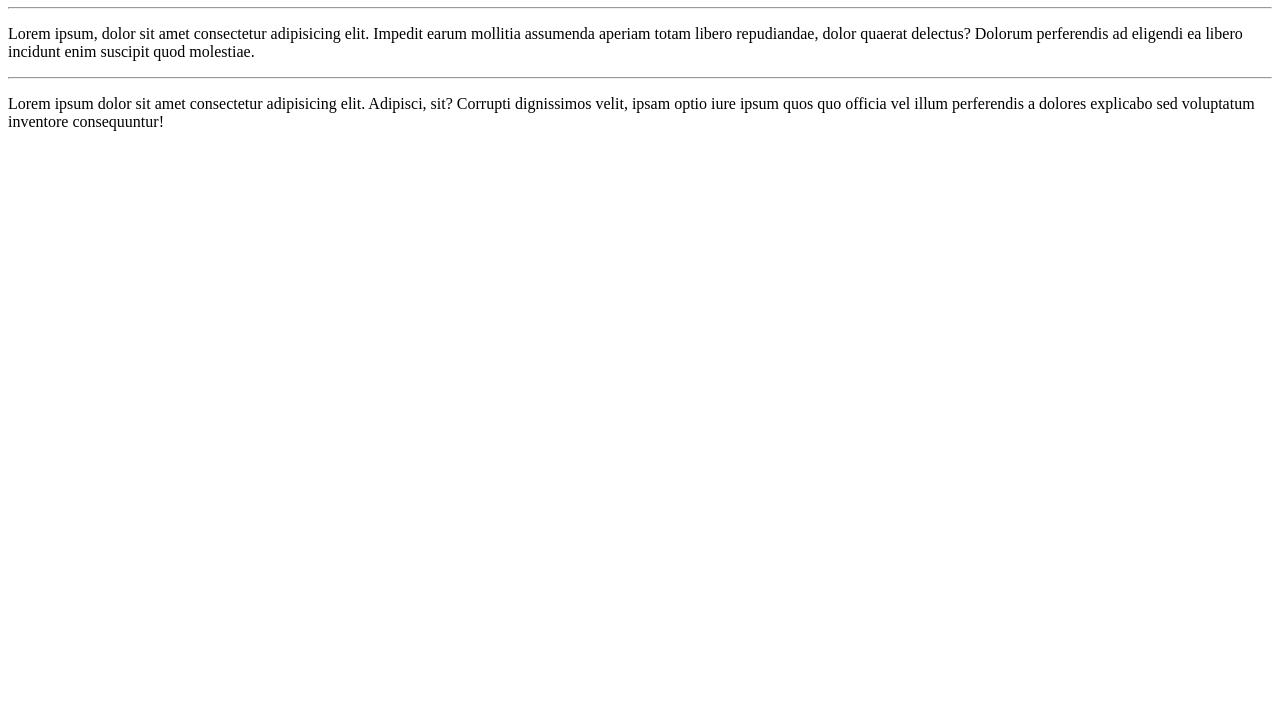
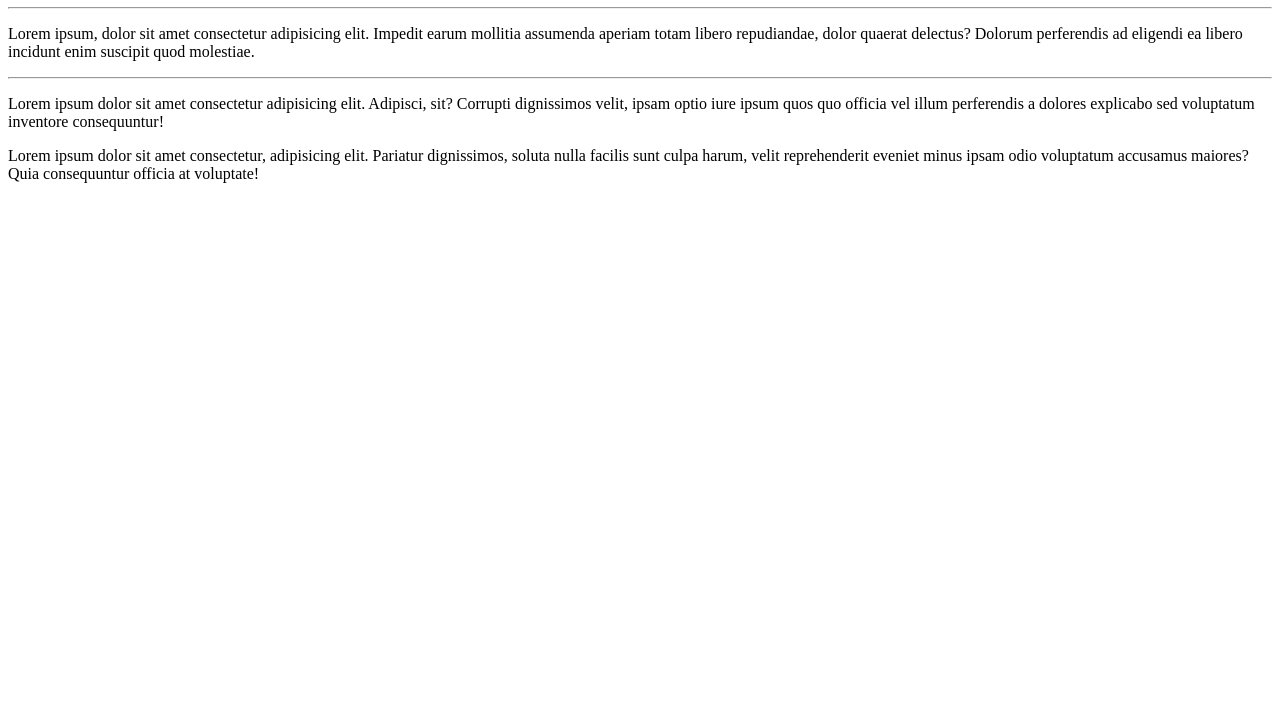
Before and after one commit to Eliassouza79/Ola-Mundo, a plain HTML site: page Site-exemplo/index.html in a window 1280 px wide. Shown: the part 73-800 px from the top of the page. Drawn offline with Linux system fonts and the light colour scheme.

Commit message:
adicionei outro parágrafo

```diff
--- a/Site-exemplo/index.html
+++ b/Site-exemplo/index.html
@@ -12,5 +12,6 @@
     <p>Lorem ipsum, dolor sit amet consectetur adipisicing elit. Impedit earum mollitia assumenda aperiam totam libero repudiandae, dolor quaerat delectus? Dolorum perferendis ad eligendi ea libero incidunt enim suscipit quod molestiae.</p>
     <hr>
     <p>Lorem ipsum dolor sit amet consectetur adipisicing elit. Adipisci, sit? Corrupti dignissimos velit, ipsam optio iure ipsum quos quo officia vel illum perferendis a dolores explicabo sed voluptatum inventore consequuntur!</p>
+    <p>Lorem ipsum dolor sit amet consectetur, adipisicing elit. Pariatur dignissimos, soluta nulla facilis sunt culpa harum, velit reprehenderit eveniet minus ipsam odio voluptatum accusamus maiores? Quia consequuntur officia at voluptate!</p>
 </body>
 </html>
```
Also changed, not shown: 1 other file.
